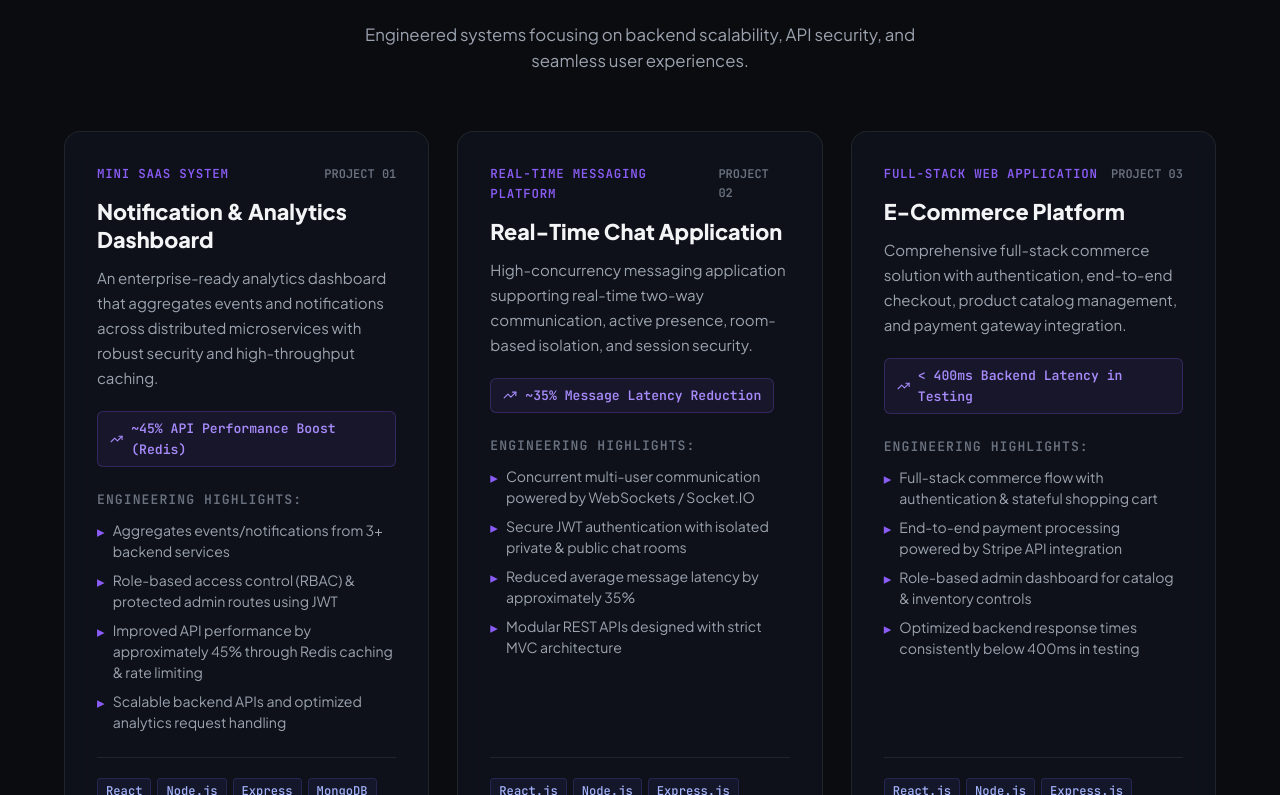
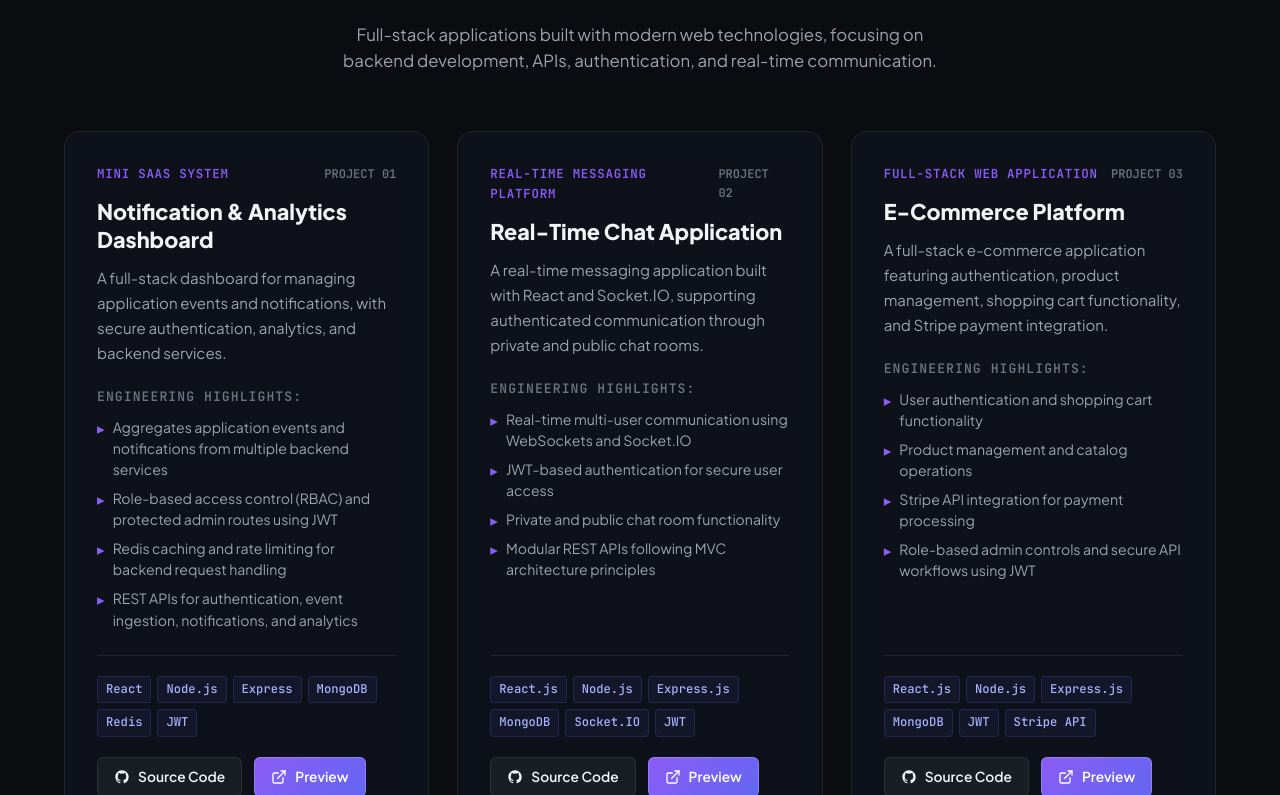
Before and after one commit to demoxavi12/porfolio, a React (Vite) app: page / in a window 1280 px wide. Shown: the part 3005-3800 px from the top of the page. Built offline with nearby package versions, Linux system fonts and the light colour scheme.

Commit message:
Update portfolio projects

```diff
--- a/src/components/Projects.jsx
+++ b/src/components/Projects.jsx
@@ -5,48 +5,55 @@ function Projects() {
       title: "Notification & Analytics Dashboard",
       type: "Mini SaaS System",
       description:
-        "An enterprise-ready analytics dashboard that aggregates events and notifications across distributed microservices with robust security and high-throughput caching.",
+        "A full-stack dashboard for managing application events and notifications, with secure authentication, analytics, and backend services.",
       features: [
-        "Aggregates events/notifications from 3+ backend services",
-        "Role-based access control (RBAC) & protected admin routes using JWT",
-        "Improved API performance by approximately 45% through Redis caching & rate limiting",
-        "Scalable backend APIs and optimized analytics request handling",
+        "Aggregates application events and notifications from multiple backend services",
+        "Role-based access control (RBAC) and protected admin routes using JWT",
+        "Redis caching and rate limiting for backend request handling",
+        "REST APIs for authentication, event ingestion, notifications, and analytics",
       ],
-      metric: "~45% API Performance Boost (Redis)",
       tech: ["React", "Node.js", "Express", "MongoDB", "Redis", "JWT"],
-      githubUrl: "https://github.com/demoxavi12",
-      demoUrl: null, // Only render when a real demo URL exists
+      githubUrl:
+        "https://github.com/demoxavi12/notification-analytics-dashboard",
+      demoUrl: "https://mini-saas-system.vercel.app/",
     },
+
     {
       id: "02",
       title: "Real-Time Chat Application",
       type: "Real-Time Messaging Platform",
       description:
-        "High-concurrency messaging application supporting real-time two-way communication, active presence, room-based isolation, and session security.",
+        "A real-time messaging application built with React and Socket.IO, supporting authenticated communication through private and public chat rooms.",
       features: [
-        "Concurrent multi-user communication powered by WebSockets / Socket.IO",
-        "Secure JWT authentication with isolated private & public chat rooms",
-        "Reduced average message latency by approximately 35%",
-        "Modular REST APIs designed with strict MVC architecture",
+        "Real-time multi-user communication using WebSockets and Socket.IO",
+        "JWT-based authentication for secure user access",
+        "Private and public chat room functionality",
+        "Modular REST APIs following MVC architecture principles",
       ],
-      metric: "~35% Message Latency Reduction",
-      tech: ["React.js", "Node.js", "Express.js", "MongoDB", "Socket.IO", "JWT"],
-      githubUrl: "https://github.com/demoxavi12",
-      demoUrl: null,
+      tech: [
+        "React.js",
+        "Node.js",
+        "Express.js",
+        "MongoDB",
+        "Socket.IO",
+        "JWT",
+      ],
+      githubUrl: "https://github.com/demoxavi12/real-time-chat-application",
+      demoUrl: "https://real-time-chat-application-taupe-six.vercel.app/",
     },
+
     {
       id: "03",
       title: "E-Commerce Platform",
       type: "Full-Stack Web Application",
       description:
-        "Comprehensive full-stack commerce solution with authentication, end-to-end checkout, product catalog management, and payment gateway integration.",
+        "A full-stack e-commerce application featuring authentication, product management, shopping cart functionality, and Stripe payment integration.",
       features: [
-        "Full-stack commerce flow with authentication & stateful shopping cart",
-        "End-to-end payment processing powered by Stripe API integration",
-        "Role-based admin dashboard for catalog & inventory controls",
-        "Optimized backend response times consistently below 400ms in testing",
+        "User authentication and shopping cart functionality",
+        "Product management and catalog operations",
+        "Stripe API integration for payment processing",
+        "Role-based admin controls and secure API workflows using JWT",
       ],
-      metric: "< 400ms Backend Latency in Testing",
       tech: [
         "React.js",
         "Node.js",
@@ -55,8 +62,8 @@ function Projects() {
         "JWT",
         "Stripe API",
       ],
-      githubUrl: "https://github.com/demoxavi12",
-      demoUrl: null,
+      githubUrl: "https://github.com/demoxavi12/e-commerce-platform",
+      demoUrl: "https://e-commerce-platform-six-phi.vercel.app/",
     },
   ];
 
@@ -65,10 +72,13 @@ function Projects() {
       <div className="section-container">
         <div className="section-header">
           <p className="section-label">FEATURED WORK</p>
-          <h2 className="section-title">Production-Ready Projects</h2>
+
+          <h2 className="section-title">Featured Projects</h2>
+
           <p className="section-subtitle">
-            Engineered systems focusing on backend scalability, API security,
-            and seamless user experiences.
+            Full-stack applications built with modern web technologies, focusing
+            on backend development, APIs, authentication, and real-time
+            communication.
           </p>
         </div>
 
@@ -78,34 +88,18 @@ function Projects() {
               <div className="project-card-top">
                 <div className="project-meta-row">
                   <span className="project-type-tag">{project.type}</span>
+
                   <span className="project-index">PROJECT {project.id}</span>
                 </div>
+
                 <h3 className="project-title">{project.title}</h3>
+
                 <p className="project-description">{project.description}</p>
               </div>
 
-              {project.metric && (
-                <div className="project-metric-banner">
-                  <svg
-                    width="14"
-                    height="14"
-                    viewBox="0 0 24 24"
-                    fill="none"
-                    stroke="currentColor"
-                    strokeWidth="2"
-                    strokeLinecap="round"
-                    strokeLinejoin="round"
-                    aria-hidden="true"
-                  >
-                    <polyline points="22 7 13.5 15.5 8.5 10.5 2 17" />
-                    <polyline points="16 7 22 7 22 13" />
-                  </svg>
-                  <span>{project.metric}</span>
-                </div>
-              )}
-
               <div className="project-features">
                 <h4 className="features-title">Engineering Highlights:</h4>
+
                 <ul>
                   {project.features.map((feature, idx) => (
                     <li key={idx}>
@@ -126,6 +120,7 @@ function Projects() {
                 </div>
 
                 <div className="project-links-row">
+                  {/* GitHub */}
                   <a
                     href={project.githubUrl}
                     target="_blank"
@@ -143,18 +138,21 @@ function Projects() {
                       <path
                         fillRule="evenodd"
                         clipRule="evenodd"
-                        d="M12 2C6.477 2 2 6.484 2 12.017c0 4.425 2.865 8.18 6.839 9.504.5.092.682-.217.682-.483 0-.237-.008-.868-.013-1.703-2.782.605-3.369-1.343-3.369-1.343-.454-1.158-1.11-1.466-1.11-1.466-.908-.62.069-.608.069-.608 1.003.07 1.53 1.032 1.53 1.032.892 1.53 2.341 1.088 2.91.832.092-.647.35-1.088.636-1.338-2.22-.253-4.555-1.113-4.555-4.951 0-1.093.39-1.988 1.029-2.688-.103-.253-.446-1.272.098-2.65 0 0 .84-.27 2.75 1.026A9.564 9.564 0 0112 6.844c.85.004 1.705.115 2.504.337 1.909-1.296 2.747-1.027 2.747-1.027.546 1.379.202 2.398.1 2.651.64.7 1.028 1.595 1.028 2.688 0 3.848-2.339 4.695-4.566 4.943.359.309.678.92.678 1.855 0 1.338-.012 2.419-.012 2.747 0 .268.18.58.688.482A10.019 10.019 0 0022 12.017C22 6.484 17.522 2 12 2z"
+                        d="M12 2C6.477 2 2 6.484 2 12.017c0 4.425 2.865 8.18 6.839 9.504.5.092.682-.217.682-.483 0-.237-.008-.868-.013-1.703-2.782.605-3.369-1.343-3.369-1.343-.454-1.158-1.11-1.466-1.11-1.466-.908-.62.069-.608.069-.608 1.003.07 1.53 1.032 1.53 1.032.892 1.53 2.341 1.088 2.91.832.092-.647.35-1.088.636-1.338-2.22-.253-4.555-1.113-4.555-4.951 0-1.093.39-1.988 1.029-2.688.103-.253-.446-1.272.098-2.65 0 0 .84-.27 2.75 1.026A9.564 9.564 0 0112 6.844c.85.004 1.705.115 2.504.337 1.909-1.296 2.747-1.027 2.747-1.027.546 1.379.202 2.398.1 2.651.64.7 1.028 1.595 1.028 2.688 0 3.848-2.339 4.695-4.566 4.943.359.309.678.92.678 1.855 0 1.338-.012 2.419-.012 2.747 0 .268.18.58.688.482A10.019 10.019 0 0022 12.017C22 6.484 17.522 2 12 2z"
                       />
                     </svg>
+
                     <span>Source Code</span>
                   </a>
 
+                  {/* Preview */}
                   {project.demoUrl && (
                     <a
                       href={project.demoUrl}
                       target="_blank"
                       rel="noopener noreferrer"
                       className="project-action-btn demo-btn"
+                      aria-label={`Preview ${project.title}`}
                     >
                       <svg
                         width="16"
@@ -171,7 +169,8 @@ function Projects() {
                         <polyline points="15 3 21 3 21 9" />
                         <line x1="10" y1="14" x2="21" y2="3" />
                       </svg>
-                      <span>Live Demo</span>
+
+                      <span>Preview</span>
                     </a>
                   )}
                 </div>
```
